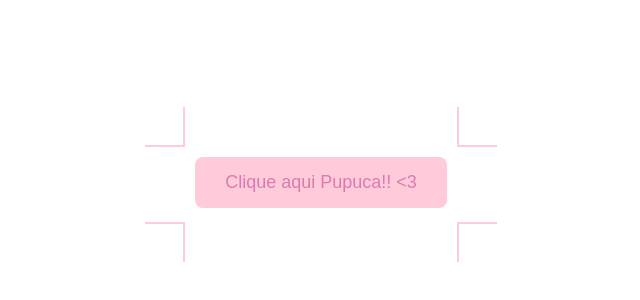
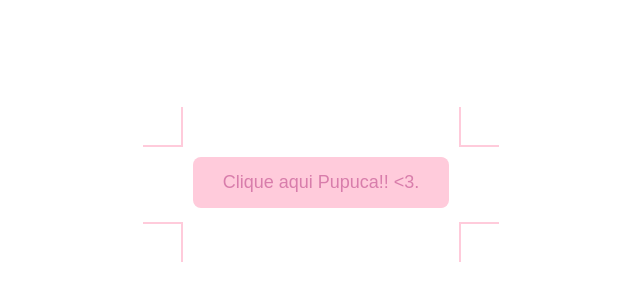
Before and after one commit to Guxtaus/pupuca.github.io, a plain HTML site: page index.html in a window 1280 px wide. Shown: the part 216-516 px from the top of the page, 319-959 px from the left. Drawn offline with Linux system fonts and the light colour scheme.

Commit message:
finalizado!

```diff
--- a/index.html
+++ b/index.html
@@ -80,7 +80,7 @@
 <body>
 
 <div class="container">
-  <a href="carta.html" style="color: #d87dab;" class="button" id="pulseButton">Clique aqui Pupuca!! <3</a>
+  <a href="carta.html" style="color: #d87dab;" class="button" id="pulseButton">Clique aqui Pupuca!! <3. </a>
   <div class="arrow top-left"></div>
   <div class="arrow top-right"></div>
   <div class="arrow bottom-left"></div>
```
